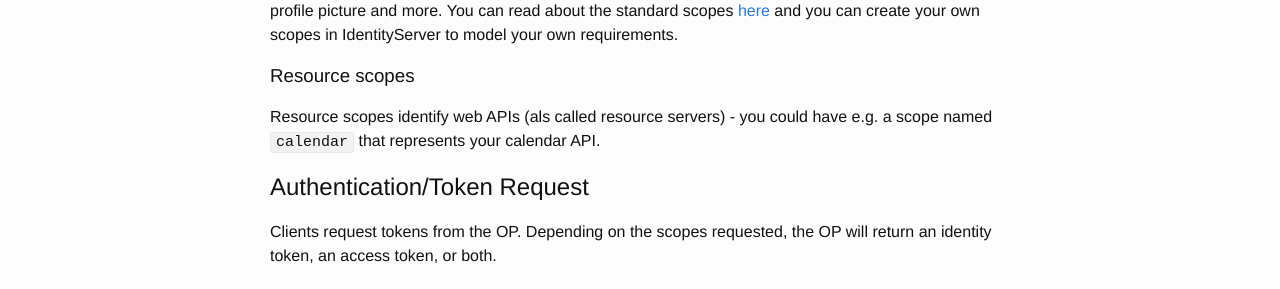
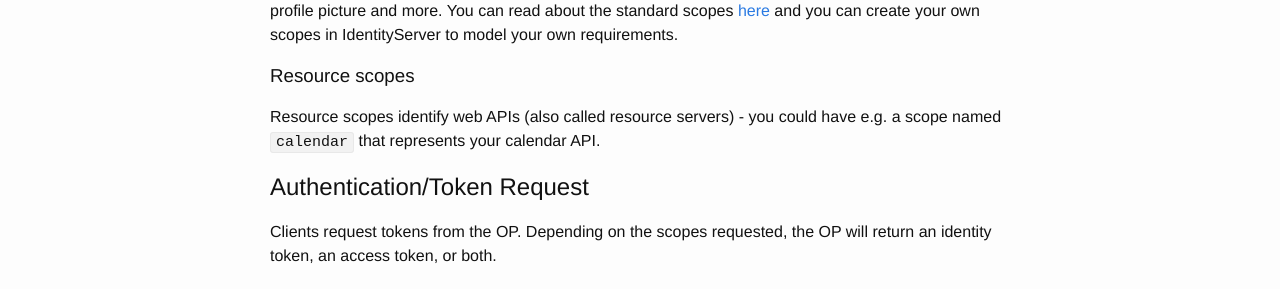
Before and after one commit to IdentityServer/Documentation, a Jekyll site: the page built from docs/overview/terminology.md, in a window 1280 px wide and 900 px high, scrolled down 1548 px. Shown: the part 152-441 px from the top of the window. Built offline with Jekyll 4.4.1, drawn with Linux system fonts in a browser that asks for light colours; Markdown is read by kramdown in place of the engine named in the settings.

Commit message:
Small documentation updates

```diff
--- a/docs/overview/terminology.md
+++ b/docs/overview/terminology.md
@@ -52,7 +52,7 @@ There is e.g. a scope called `profile` that includes first name, last name, pref
 You can read about the standard scopes [here](http://openid.net/specs/openid-connect-core-1_0.html#ScopeClaims) and you can create your own scopes in IdentityServer to model your own requirements.
 
 ### Resource scopes
-Resource scopes identify web APIs (als called resource servers) - you could have e.g. a scope named `calendar` that represents your calendar API.
+Resource scopes identify web APIs (also called resource servers) - you could have e.g. a scope named `calendar` that represents your calendar API.
 
 ## Authentication/Token Request
 Clients request tokens from the OP. Depending on the scopes requested, the OP will return an identity token, an access token, or both.
```
Also changed, not shown: docs/overview/mvcGettingStarted.md (+2 -2 lines), docs/overview/simplestOAuth.md (+1 -1 lines).
